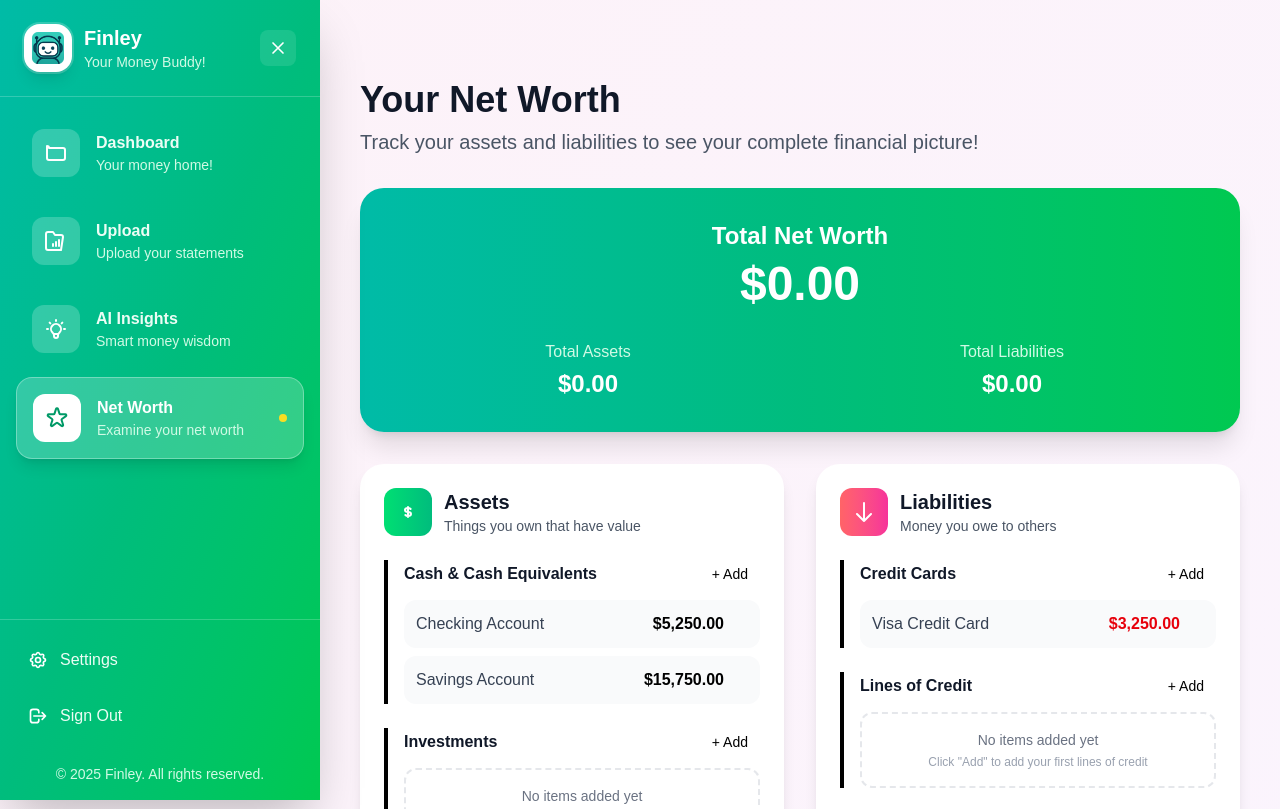
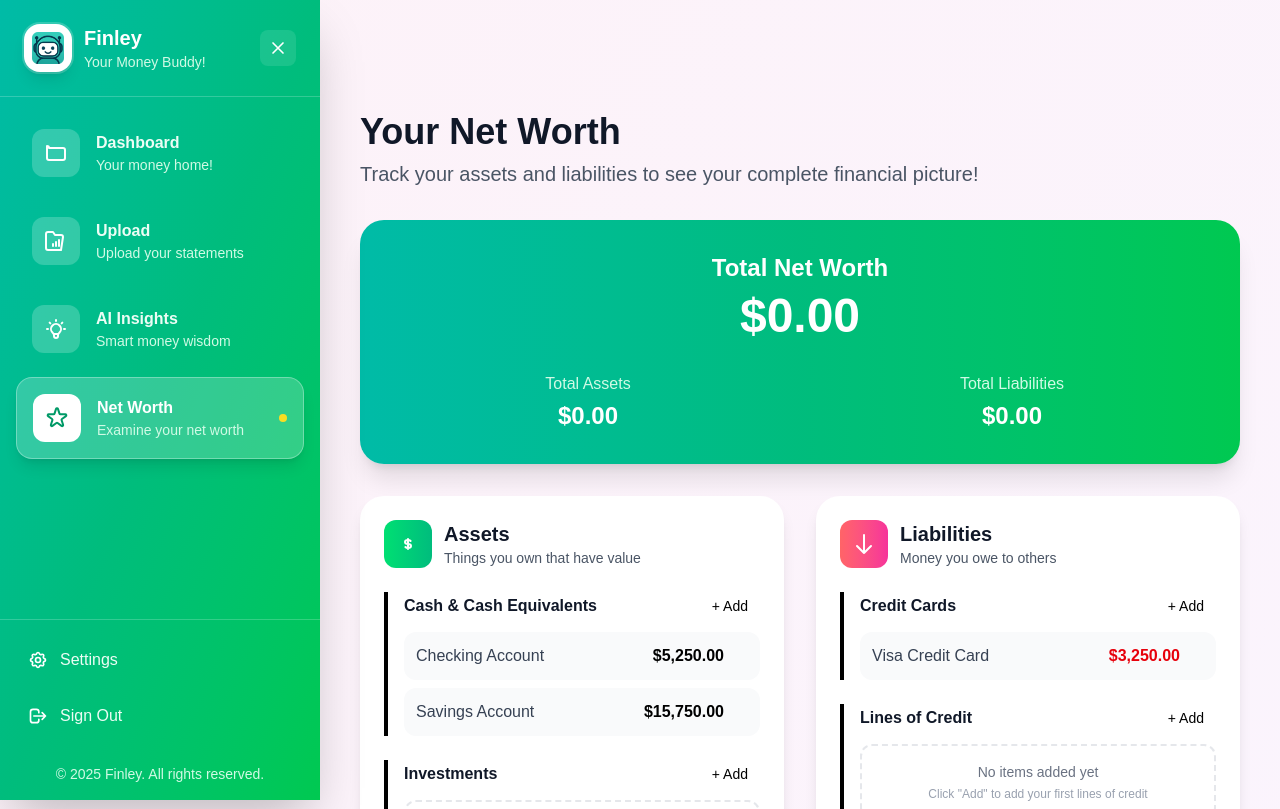
Before and after one commit to fconiglione/Finley, a Next.js app: page /app/net-worth in a window 1280 px wide. Shown: the top 809 px of the page. Built offline with nearby package versions, Linux system fonts and the light colour scheme.

Commit message:
fixed padding

```diff
--- a/src/app/app/dashboard/page.tsx
+++ b/src/app/app/dashboard/page.tsx
@@ -45,7 +45,7 @@ export default function Dashboard() {
     return (
         <div className="min-h-screen bg-gradient-to-br from-pink-50 to-purple-50">
             <Sidebar isOpen={sidebarOpen} onToggle={() => setSidebarOpen(!sidebarOpen)} />
-            <div className={`py-24 px-10 transition-all duration-300 ease-in-out ${sidebarOpen ? 'ml-80' : 'ml-0'}`}>
+            <div className={`py-28 px-10 transition-all duration-300 ease-in-out ${sidebarOpen ? 'ml-80' : 'ml-0'}`}>
                 <div className="bg-white rounded-3xl shadow-lg p-8">
                     <h1 className="text-3xl font-bold text-gray-900 mb-4">
                         Welcome back, {user?.name}! 👋
--- a/src/app/app/net-worth/page.tsx
+++ b/src/app/app/net-worth/page.tsx
@@ -48,7 +48,7 @@ export default function NetWorth() {
             <Sidebar isOpen={sidebarOpen} onToggle={() => setSidebarOpen(!sidebarOpen)} />
 
             {/* Main Content */}
-            <div className={`py-20 px-10 transition-all duration-300 ease-in-out ${sidebarOpen ? 'ml-80' : 'ml-0'}`}>
+            <div className={`py-28 px-10 transition-all duration-300 ease-in-out ${sidebarOpen ? 'ml-80' : 'ml-0'}`}>
                 {/* Header */}
                 <div className="mb-8">
                     <h1 className="text-4xl font-bold text-gray-900 mb-2">Your Net Worth</h1>
--- a/src/app/app/settings/page.tsx
+++ b/src/app/app/settings/page.tsx
@@ -33,7 +33,7 @@ export default function Settings() {
             <Sidebar isOpen={sidebarOpen} onToggle={() => setSidebarOpen(!sidebarOpen)} />
 
             {/* Main Content */}
-            <div className={`py-20 px-10 transition-all duration-300 ease-in-out ${sidebarOpen ? 'ml-80' : 'ml-0'}`}>
+            <div className={`py-28 px-10 transition-all duration-300 ease-in-out ${sidebarOpen ? 'ml-80' : 'ml-0'}`}>
                 {/* Header */}
                 <div className="mb-8">
                     <h1 className="text-4xl font-bold text-gray-900 mb-2">Settings</h1>
```
